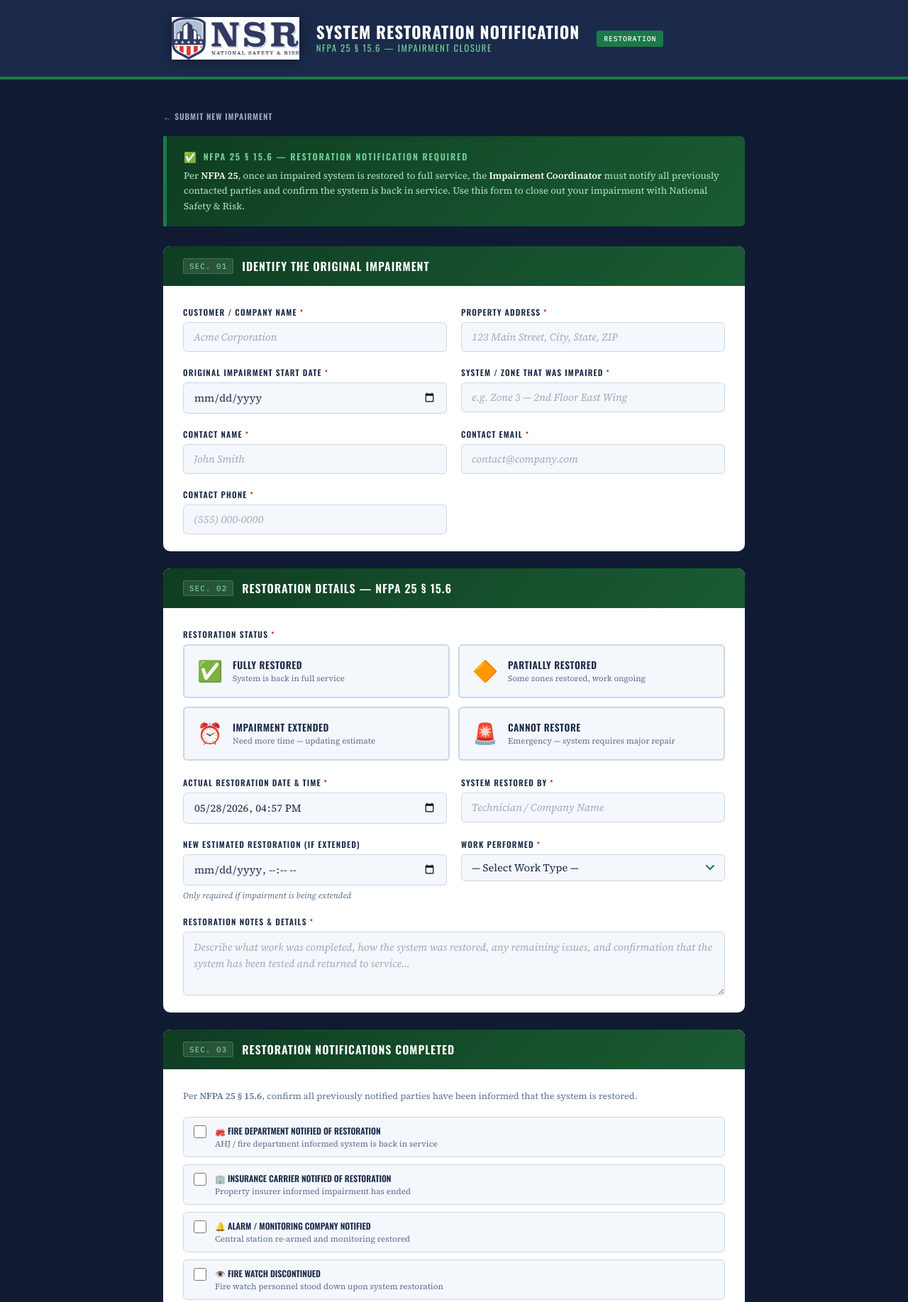
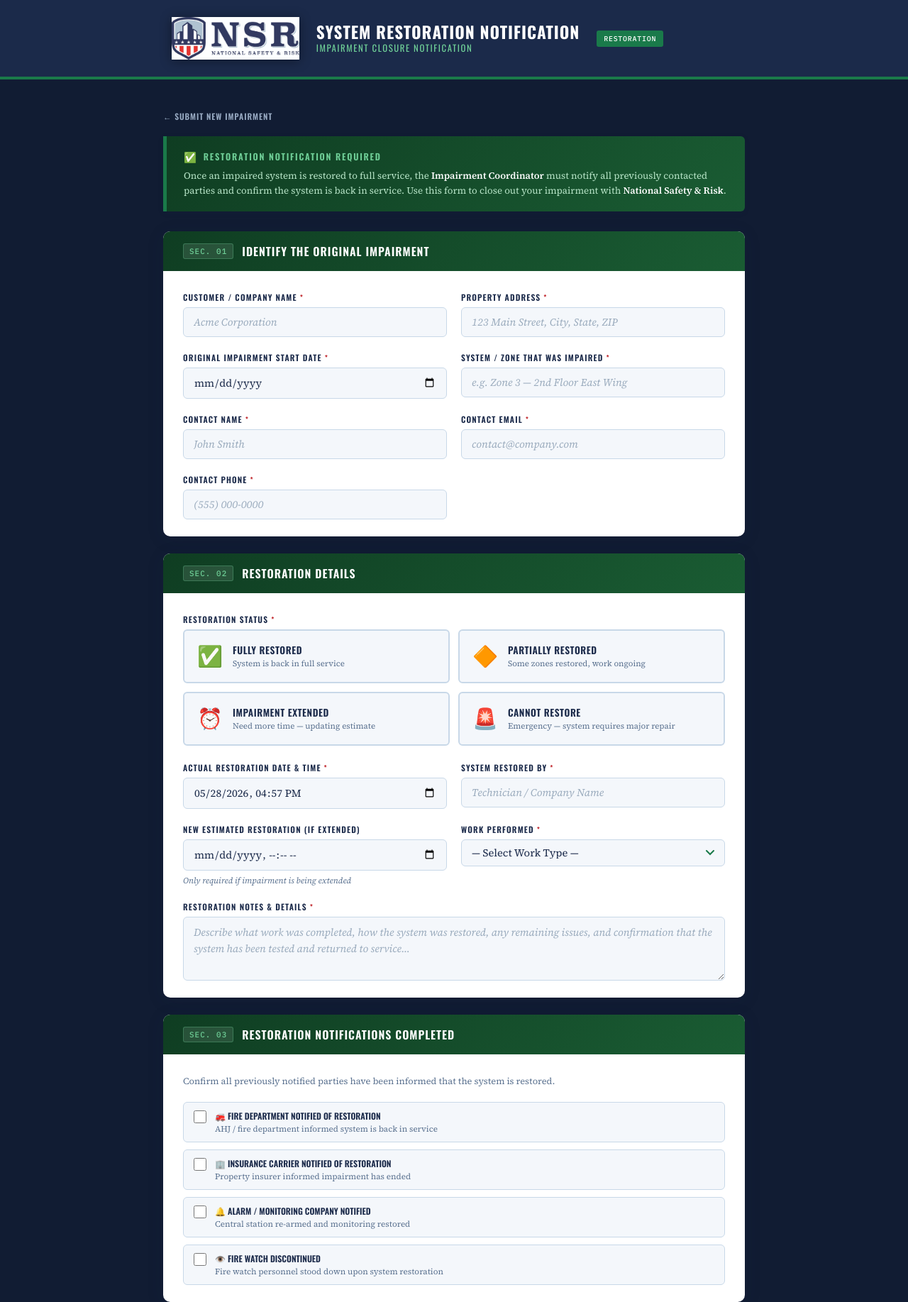
Before and after one commit to NSR-HPR/Impairment, a plain HTML site: page restore.html in a window 1280 px wide. Shown: the top 1835 px of the page at 71% size. Drawn offline with nearby package versions, Linux system fonts and the light colour scheme.

Commit message:
restore.html

```diff
--- a/restore.html
+++ b/restore.html
@@ -78,7 +78,7 @@
   <div class="header-inner">
     <img src="NSR.png" alt="National Safety & Risk" class="header-logo" />
     <div class="header-text">
-      <h1>System Restoration Notification<span>NFPA 25 § 15.6 — Impairment Closure</span></h1>
+      <h1>System Restoration Notification<span>Impairment Closure Notification</span></h1>
     </div>
     <div class="header-badge">RESTORATION</div>
   </div>
@@ -86,8 +86,8 @@
 <div class="page-wrapper">
   <a href="index.html" class="back-link">← Submit New Impairment</a>
   <div class="status-banner">
-    <div class="status-banner-title">NFPA 25 § 15.6 — Restoration Notification Required</div>
-    <p>Per <strong>NFPA 25</strong>, once an impaired system is restored to full service, the <strong>Impairment Coordinator</strong> must notify all previously contacted parties and confirm the system is back in service. Use this form to close out your impairment with National Safety &amp; Risk.</p>
+    <div class="status-banner-title">Restoration Notification Required</div>
+    <p>Once an impaired system is restored to full service, the <strong>Impairment Coordinator</strong> must notify all previously contacted parties and confirm the system is back in service. Use this form to close out your impairment with <strong>National Safety &amp; Risk</strong>.</p>
   </div>
   <form name="system-restoration" method="POST" data-netlify="true" netlify-honeypot="bot-field" id="restorationForm">
     <input type="hidden" name="form-name" value="system-restoration" />
@@ -107,7 +107,7 @@
       </div>
     </div>
     <div class="form-card">
-      <div class="section-header"><span class="section-num">SEC. 02</span><h2>Restoration Details — NFPA 25 § 15.6</h2></div>
+      <div class="section-header"><span class="section-num">SEC. 02</span><h2>Restoration Details</h2></div>
       <div class="section-body">
         <div class="field-group" style="margin-bottom:22px;">
           <label>Restoration Status <span class="req">*</span></label>
@@ -130,7 +130,7 @@
     <div class="form-card">
       <div class="section-header"><span class="section-num">SEC. 03</span><h2>Restoration Notifications Completed</h2></div>
       <div class="section-body">
-        <p style="font-size:0.8rem;color:var(--text-muted);margin-bottom:18px;line-height:1.6;">Per <strong>NFPA 25 § 15.6</strong>, confirm all previously notified parties have been informed that the system is restored.</p>
+        <p style="font-size:0.8rem;color:var(--text-muted);margin-bottom:18px;line-height:1.6;">Confirm all previously notified parties have been informed that the system is restored.</p>
         <div style="display:flex;flex-direction:column;gap:10px;">
           <label style="display:flex;align-items:flex-start;gap:12px;padding:10px 14px;background:var(--off-white);border:1.5px solid var(--border);border-radius:var(--radius);cursor:pointer;font-family:inherit;font-size:inherit;font-weight:inherit;letter-spacing:normal;text-transform:none;color:var(--text);"><input type="checkbox" name="restored_notified_fire_dept" value="Yes" style="width:18px!important;height:18px!important;min-width:18px;padding:0!important;-webkit-appearance:checkbox!important;appearance:checkbox!important;flex-shrink:0;margin-top:1px;accent-color:var(--success);cursor:pointer;" /><div><div style="font-family:'Oswald',sans-serif;font-size:0.75rem;font-weight:600;color:var(--navy);text-transform:uppercase;">🚒 Fire Department Notified of Restoration</div><div style="font-size:0.73rem;color:var(--text-muted);margin-top:2px;">AHJ / fire department informed system is back in service</div></div></label>
           <label style="display:flex;align-items:flex-start;gap:12px;padding:10px 14px;background:var(--off-white);border:1.5px solid var(--border);border-radius:var(--radius);cursor:pointer;font-family:inherit;font-size:inherit;font-weight:inherit;letter-spacing:normal;text-transform:none;color:var(--text);"><input type="checkbox" name="restored_notified_insurance" value="Yes" style="width:18px!important;height:18px!important;min-width:18px;padding:0!important;-webkit-appearance:checkbox!important;appearance:checkbox!important;flex-shrink:0;margin-top:1px;accent-color:var(--success);cursor:pointer;" /><div><div style="font-family:'Oswald',sans-serif;font-size:0.75rem;font-weight:600;color:var(--navy);text-transform:uppercase;">🏢 Insurance Carrier Notified of Restoration</div><div style="font-size:0.73rem;color:var(--text-muted);margin-top:2px;">Property insurer informed impairment has ended</div></div></label>
@@ -142,12 +142,12 @@
     <div class="submit-area">
       <div class="submit-notice"><span class="submit-notice-icon">📧</span><p>Submitting this form will notify <strong>National Safety &amp; Risk</strong> that your impairment has been closed out. A confirmation email will be sent to your contact address and to the NSR team.</p></div>
       <button type="submit" class="submit-btn">✅ Confirm System Restoration</button>
-      <div class="submit-meta">NFPA 25 § 15.6 Compliant &nbsp;|&nbsp; All restorations are logged and time-stamped</div>
+      <div class="submit-meta">All restorations are logged and time-stamped &nbsp;|&nbsp; nationalsafetyandrisk.com</div>
     </div>
   </form>
 </div>
 <footer class="site-footer">
-  <p>© 2025 National Safety &amp; Risk &nbsp;|&nbsp; NFPA 25 Compliant &nbsp;|&nbsp; <a href="mailto:pnephin@natsr.com">pnephin@natsr.com</a> &nbsp;|&nbsp; <a href="index.html">← Submit New Impairment</a></p>
+  <p>© 2025 National Safety &amp; Risk &nbsp;|&nbsp; NSR Impairment Management Program &nbsp;|&nbsp; <a href="mailto:pnephin@natsr.com">pnephin@natsr.com</a> &nbsp;|&nbsp; <a href="index.html">← Submit New Impairment</a></p>
 </footer>
 <script>
   (function() {
```
